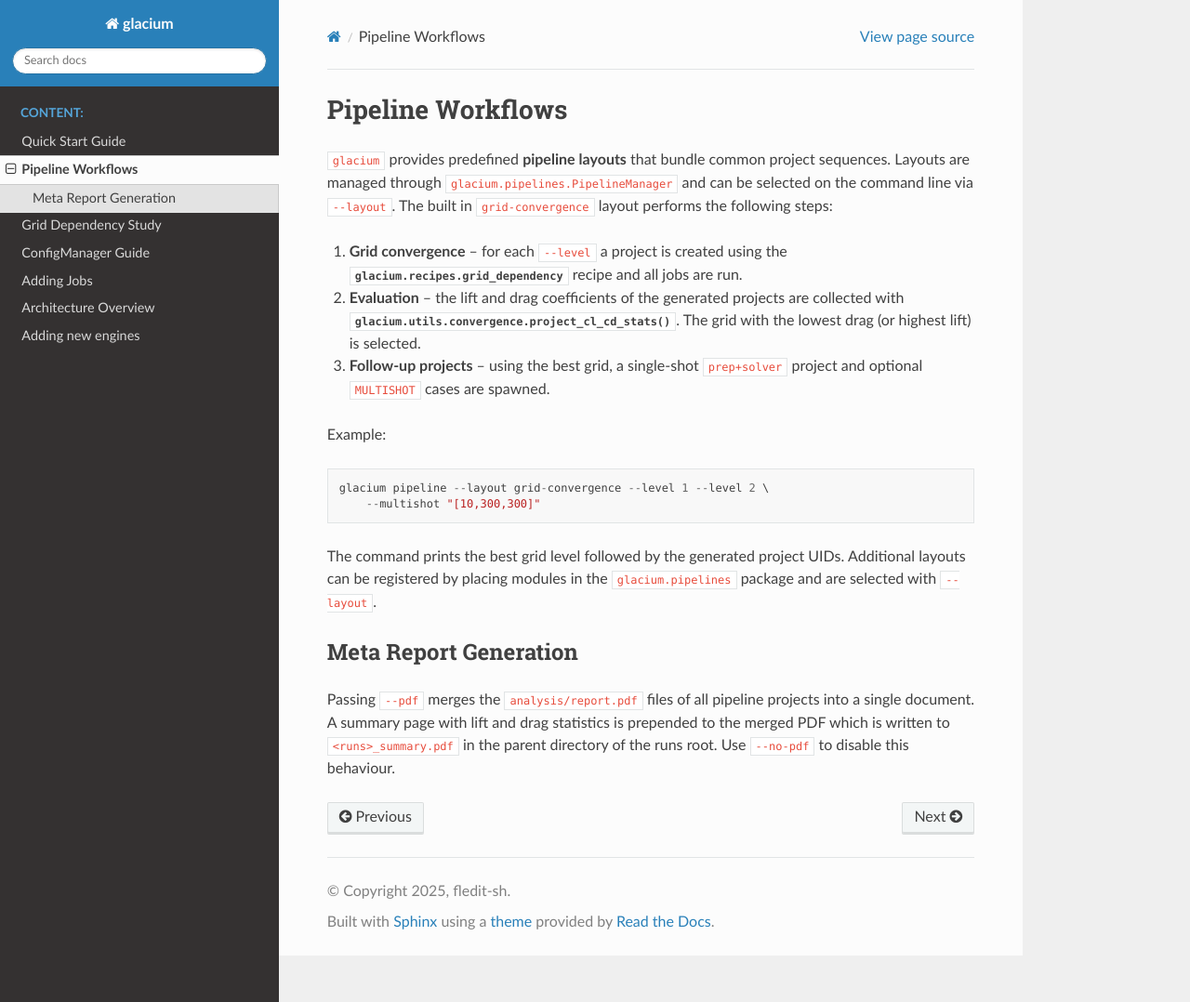
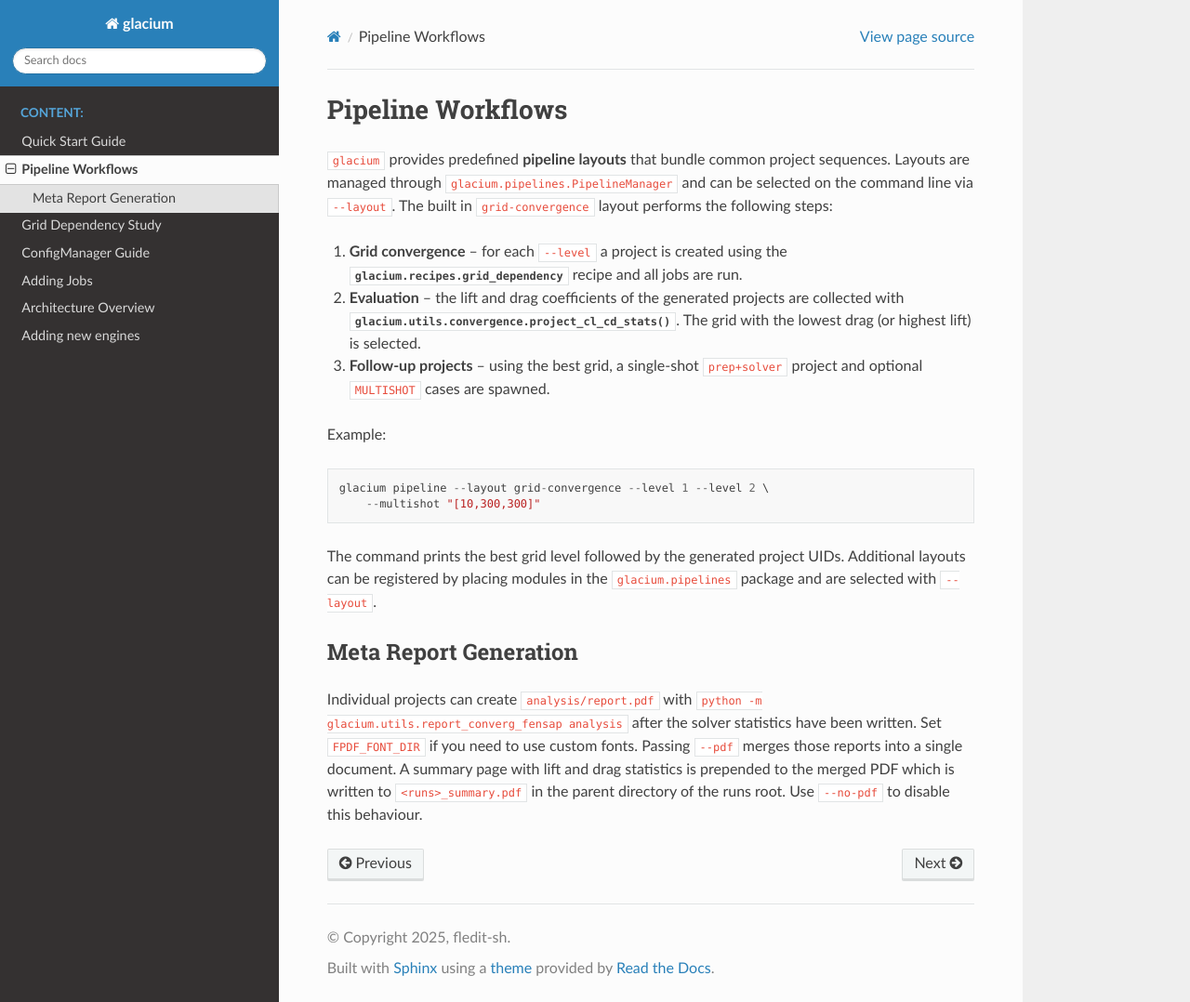
Before and after one commit to fledit-sh/glacium-repo, a Sphinx documentation site: the page built from docs/pipeline.rst, in a window 1280 px wide and 1078 px high. Shown: the whole window at 93% size. Built offline with Sphinx 7.4.7 and the Read the Docs theme 3.1.0, drawn with Linux system fonts in a browser that asks for light colours.

Commit message:
docs: add convergence report instructions

```diff
--- a/docs/pipeline.rst
+++ b/docs/pipeline.rst
@@ -28,8 +28,11 @@ UIDs.  Additional layouts can be registered by placing modules in the
 Meta Report Generation
 ----------------------
 
-Passing ``--pdf`` merges the ``analysis/report.pdf`` files of all
-pipeline projects into a single document.  A summary page with lift and
-drag statistics is prepended to the merged PDF which is written to
-``<runs>_summary.pdf`` in the parent directory of the runs root.  Use
-``--no-pdf`` to disable this behaviour.
+Individual projects can create ``analysis/report.pdf`` with
+``python -m glacium.utils.report_converg_fensap analysis`` after
+the solver statistics have been written.  Set ``FPDF_FONT_DIR`` if you
+need to use custom fonts.  Passing ``--pdf`` merges those reports into a
+single document.  A summary page with lift and drag statistics is
+prepended to the merged PDF which is written to ``<runs>_summary.pdf`` in
+the parent directory of the runs root.  Use ``--no-pdf`` to disable this
+behaviour.
```
Also changed, not shown: docs/glacium.utils.rst (+14 -0 lines).
